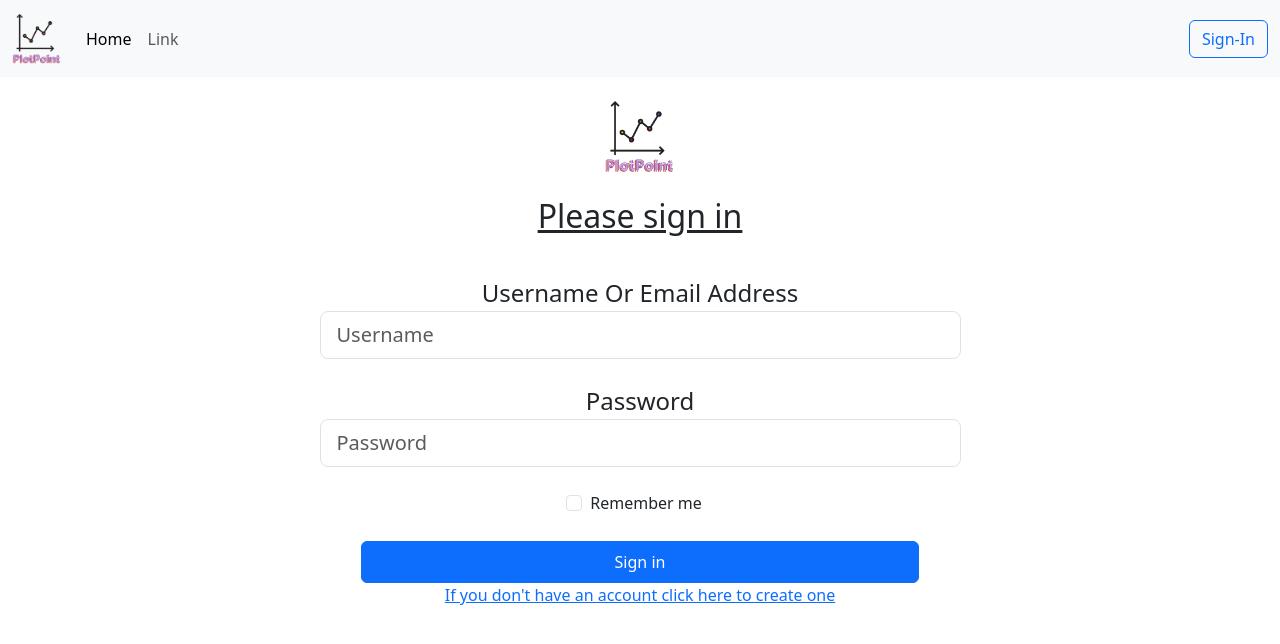
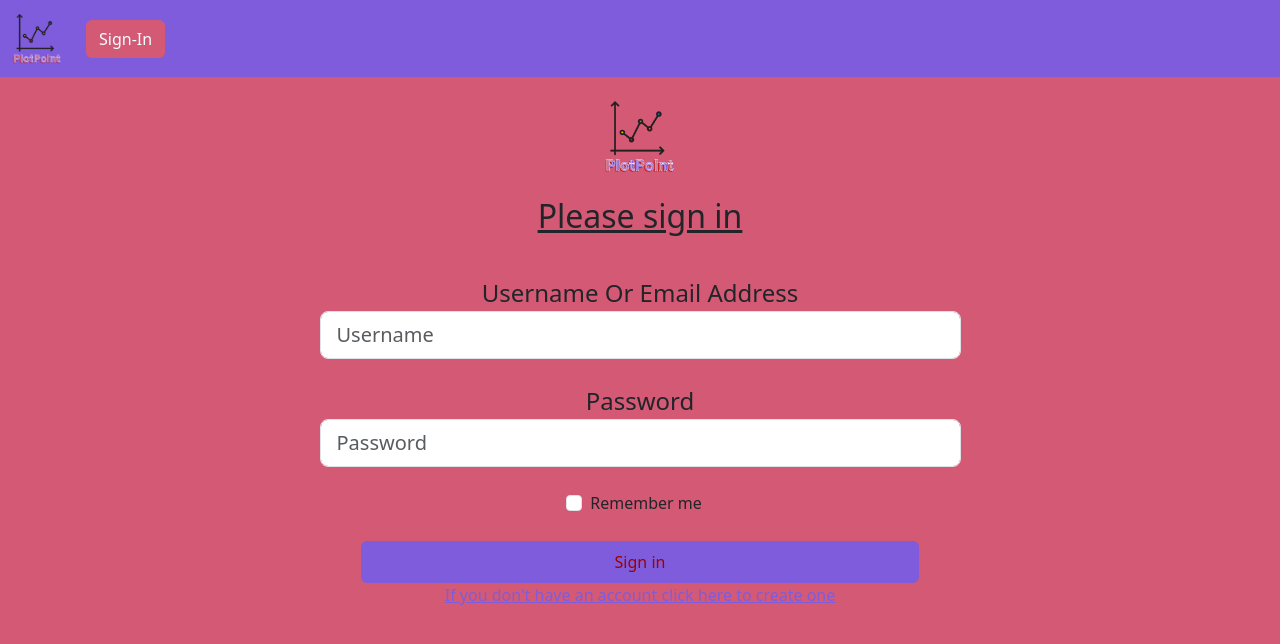
Before and after one commit to Brooklyn-STEAM/10043-Developing-a-Specialized-Tracker-To-Centralize-Assignments-Due-Dates, a Flask app: page /signin in a window 1280 px wide. Shown: the top 644 px of the page. Run offline with Flask 3, Linux system fonts and the light colour scheme.

Commit message:
psuhing out this so i can work at home

```diff
--- a/main.py
+++ b/main.py
@@ -127,6 +127,6 @@ def logout():
 
 
 
-@app.route("/main")
+@app.route("/")
 def main ():
     return render_template("mainpage.html.jinja")
--- a/templates/components/navbar.html.jinja
+++ b/templates/components/navbar.html.jinja
@@ -1,7 +1,7 @@
-<nav class="navbar navbar-expand-lg bg-body-tertiary">
+<nav class="navbar navbar-expand-lg bg-cstm-prpl">
   <div class="container-fluid">
 
-    <a class="navbar-brand" href="/"><img src="/static/images/PlotPoint20.png" alt="Logo" width="50" class="d-inline-block align-text-top"></a>
+    <a class="navbar-brand" href="/cta"><img src="/static/images/PlotPoint20.png" alt="Logo" width="50" class="d-inline-block align-text-top"></a>
 
     <button class="navbar-toggler" type="button" data-bs-toggle="collapse" data-bs-target="#navbarSupportedContent" aria-controls="navbarSupportedContent" aria-expanded="false" aria-label="Toggle navigation">
       <span class="navbar-toggler-icon"></span>
@@ -9,17 +9,14 @@
     <div class="collapse navbar-collapse" id="navbarSupportedContent">
         <ul class="navbar-nav me-auto mb-2 mb-lg-0">
 
-
+     {% if current_user.is_authenticated %}
         <li class="nav-item">
           <a class="nav-link active" aria-current="page" href="/">Home</a>
         </li>
-        <li class="nav-item">
-          <a class="nav-link" href="#">Link</a>
-        </li>
       </ul>
-      {% if current_user.is_authenticated %}
+
       <div class="dropdown ps-2">
-        <button class="btn dropdown-toggle" style="background-color: blueviolet;" type="button" data-bs-toggle="dropdown" aria-expanded="false">
+        <button class="btn dropdown-toggle btn-cstm-red" type="button" data-bs-toggle="dropdown" aria-expanded="false">
            Hello {{current_user.username}}
         </button>
         <ul class="dropdown-menu">
@@ -27,8 +24,11 @@
         </ul>
         </div>
       {%else%}
-        <div class="ps-2">
-          <a class="btn btn-outline-primary" href="/signin ">Sign-In</a>
+
+        <div class="text-end">
+            <div class="ps-2">
+                <a class="btn btn-cstm-red" href="/signin">Sign-In</a>
+            </div>
         </div>
       {%endif%}
     </div>
--- a/templates/homepage.html.jinja
+++ b/templates/homepage.html.jinja
@@ -10,7 +10,7 @@
   <link href="/static/styles.css" rel="stylesheet">
 </head>
 
-<body>
+<body class="bg-cstm-red">
   {% include "components/navbar.html.jinja" %}
 <br>
 <h1 class="text-center py-3">Start plotting today!</h1>
@@ -20,7 +20,8 @@
 </div>
 <br>
 <div class="text-center">
-    <a href="/signin"><button  class="py-3 btn btn-primary" aria-current="page">Click me to get started!</button></a>
+    <a href="/signin">
+    <button  class="py-3 btn btn-cstm-prpl" aria-current="page">Click me to get started!</button></a>
 </div>
 
 
--- a/templates/signin.html.jinja
+++ b/templates/signin.html.jinja
@@ -9,7 +9,7 @@
     integrity="sha384-QWTKZyjpPEjISv5WaRU9OFeRpok6YctnYmDr5pNlyT2bRjXh0JMhjY6hW+ALEwIH" crossorigin="anonymous">
   <link href="/static/styles.css" rel="stylesheet">
 </head>
-  <body>
+  <body class="bg-cstm-red">
     {% include "components/navbar.html.jinja" %}
 
     <main class="container form-signin w-100 m-auto text-center">
@@ -40,10 +40,10 @@
                 </div>
             </div>
             <br>
-            <button class="btn btn-primary w-50 py-2" type="submit">Sign in</button>
+            <button class="btn btn-cstm-prpl w-50 py-2" type="submit">Sign in</button>
 
         </form>
-        <a href="/signup">If you don't have an account click here to create one</a>
+        <a class="txt-cstm-prpl" href="/signup">If you don't have an account click here to create one</a>
     </main>
     <script src="https://cdn.jsdelivr.net/npm/bootstrap@5.3.3/dist/js/bootstrap.bundle.min.js" integrity="sha384-YvpcrYf0tY3lHB60NNkmXc5s9fDVZLESaAA55NDzOxhy9GkcIdslK1eN7N6jIeHz" crossorigin="anonymous"></script>
   </body>
```
Also changed, not shown: templates/signup.html.jinja (+3 -4 lines).
